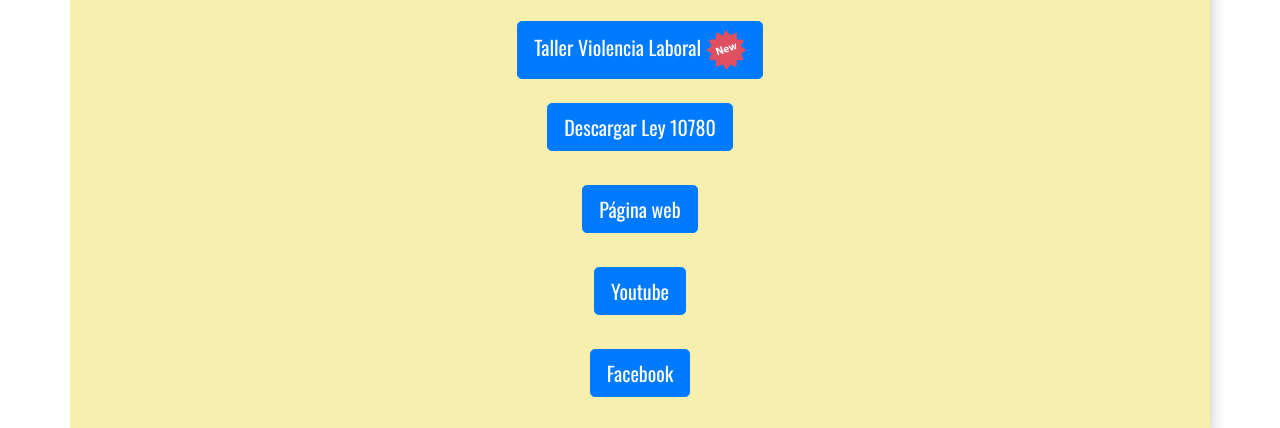
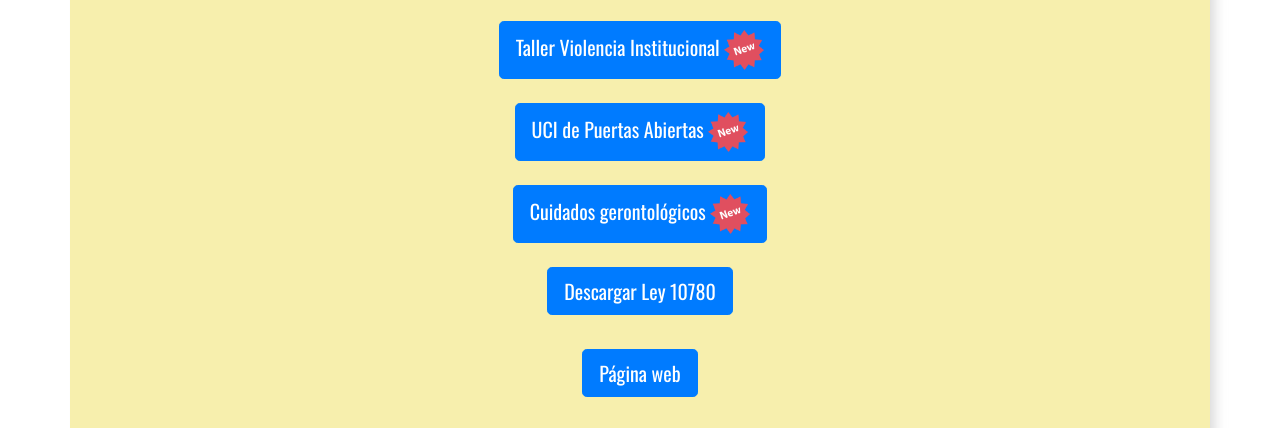
Before and after one commit to margitor/links_AEC, a plain HTML site: page index.html in a window 1280 px wide. Shown: the part 321-749 px from the top of the page. Drawn offline with nearby package versions, Linux system fonts and the light colour scheme.

Commit message:
Update index.html

```diff
--- a/index.html
+++ b/index.html
@@ -46,8 +46,16 @@
                         class="btn btn-primary btn-lg">Asociate <img src="images/logowhatsapp.png" alt="whatsapp" class="img-wp"></button></a>
                 </div>
                 <div class="col-md-12">
-                    <a href="http://aec-cba.com/taller-introductorio-los-entramados-de-la-violencia-laboral-indicadores-consecuencias-y-abordaje-en-las-instituciones/"
-                        target="_blank" button type="button" class="btn btn-primary btn-lg">Taller Violencia Laboral <img src="images/new.png" alt="nuevo" class="img-new"></button></a>
+                    <a href="https://forms.gle/zhaacKQEyTMrWC689"
+                        target="_blank" button type="button" class="btn btn-primary btn-lg">Taller Violencia Institucional <img src="images/new.png" alt="nuevo" class="img-new"></button></a>
+                </div>
+                <div class="col-md-12">
+                    <a href="https://forms.gle/A4qqzfWU7YcGwh7D7"
+                        target="_blank" button type="button" class="btn btn-primary btn-lg">UCI de Puertas Abiertas <img src="images/new.png" alt="nuevo" class="img-new"></button></a>
+                </div>
+                <div class="col-md-12">
+                    <a href="https://forms.gle/zvwvN6YLGaepFyhC7"
+                        target="_blank" button type="button" class="btn btn-primary btn-lg">Cuidados gerontológicos <img src="images/new.png" alt="nuevo" class="img-new"></button></a>
                 </div>
                 <div class="col-md-12">
                     <a href="https://drive.google.com/file/d/17LyoplhlpwNaQmYSr9gRSMekNSLePUpO/view?usp=sharing"
```
